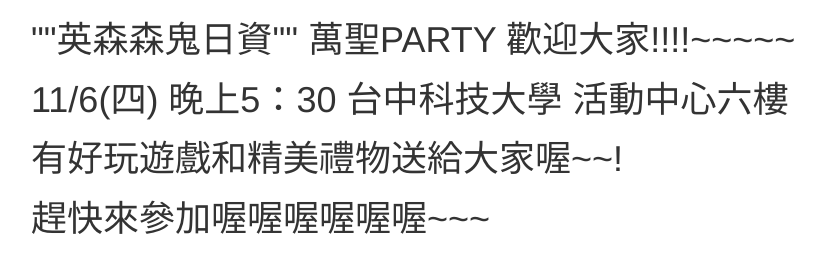
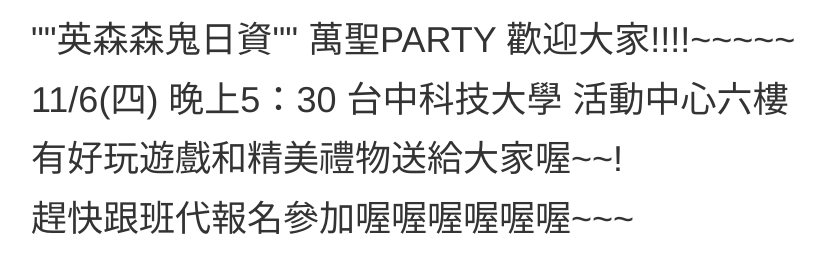
Before and after one commit to porker6280/porker6280.github.io, a plain HTML site: page 20141030.html in a window 1280 px wide. Shown: the whole page, without its empty margins (39-864 px from the left). Drawn offline with nearby package versions, Linux system fonts and the light colour scheme.

Commit message:
Update 20141030.html

```diff
--- a/20141030.html
+++ b/20141030.html
@@ -26,7 +26,7 @@
       <h1>""英森森鬼日資""   萬聖PARTY  歡迎大家!!!!~~~~~</h1>
       <h1>11/6(四) 晚上5：30  台中科技大學  活動中心六樓</h1>
       <h1>有好玩遊戲和精美禮物送給大家喔~~!</h1>
-      <h1>趕快來參加喔喔喔喔喔喔~~~</h1>
+      <h1>趕快跟班代報名參加喔喔喔喔喔喔~~~</h1>
       <!-- jQuery (necessary for Bootstrap's JavaScript plugins) -->
       <script src="https://ajax.googleapis.com/ajax/libs/jquery/1.11.1/jquery.min.js"></script>
       <!-- Include all compiled plugins (below), or include individual files as needed -->
```
